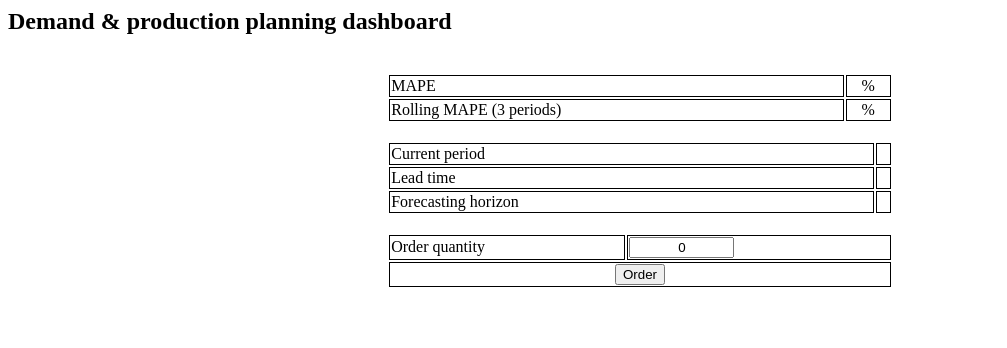
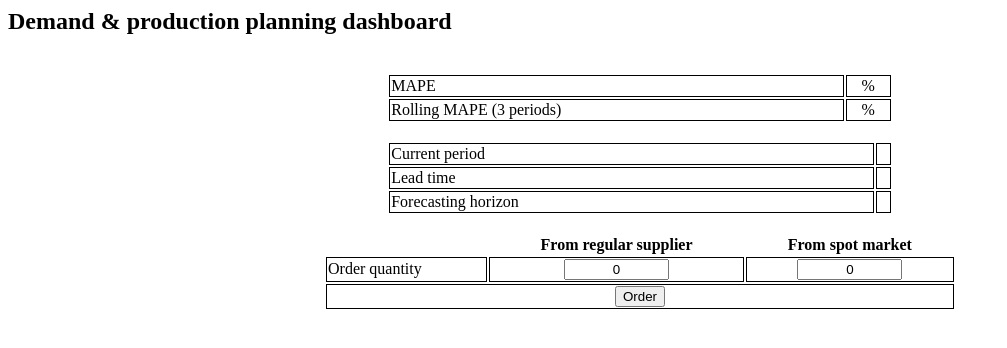
Before and after one commit to ropinot/demgame, a Flask app: template app/templates/demandgame/dashboard.html in a window 1280 px wide. Shown: the top 348 px of the page, without its empty margins (0-1007 px from the left). Run offline with Flask 2, Linux system fonts and the light colour scheme; the template is opened without the code that fills it: values that come from a table or form of the project are taken from there, others are empty; some libraries are stand-ins or nearby versions.

Commit message:
modified:   app/admin/forms.py 	modified:   app/demandgame/forms.py 	modified:   app/demandgame/views.py 	modified:   app/models.pyc 	modified:   app/templates/demandgame/dashboard.html + Spot market

```diff
--- a/app/demandgame/forms.py
+++ b/app/demandgame/forms.py
@@ -8,6 +8,7 @@ from sqlalchemy import and_
 
 class OrderForm(wtf.Form):
     qty = StringField('qty', default=0, validators=[DataRequired()])
+    qty_spot = StringField('qty_spot', default=0, validators=[DataRequired()])
 
     def validate_order(self):
         pass
--- a/app/templates/demandgame/dashboard.html
+++ b/app/templates/demandgame/dashboard.html
@@ -47,12 +47,17 @@ td{
 
 <center><form method="POST" action="{{url_for('demand_game_dashboard')}}">
     {{ form.hidden_tag() }}
-    <table class="table" style="width:40%">
+    <table class="table" style="width:50%">
+        <tr>
+            <th style="border:0">&nbsp;</th>
+            <th align="center">From regular supplier</th>
+            <th align="center">From spot market</th>
+        </tr>
         <tr>
             <td>
                 Order quantity
             </td>
-                <td>
+            <td align="center">
                 {{ form.qty(size=10, style='text-align:center') }}
                 {% if form.qty.errors %}
                 <ul>
@@ -62,9 +67,19 @@ td{
                 </ul>
                 {% endif %}
             </td>
+            <td align="center">
+                {{ form.qty_spot(size=10, style='text-align:center') }}
+                {% if form.qty_spot.errors %}
+                <ul>
+                    {% for e in form.qty_spot.errors %}
+                    <li>{{ e }}</li>
+                    {% endfor %}
+                </ul>
+                {% endif %}
+            </td>
         </tr>
         <tr>
-                <td colspan="2" align="center">
+            <td colspan="3" align="center">
                 <button type="submit" class="btn btn-default"> Order </button>
             </td>
         </tr>
```
Also changed, not shown: app/admin/forms.py (+4 -4 lines), app/demandgame/views.py (+10 -1 lines), 1 other file. Lines whose indentation alone changed are shown as unchanged.
